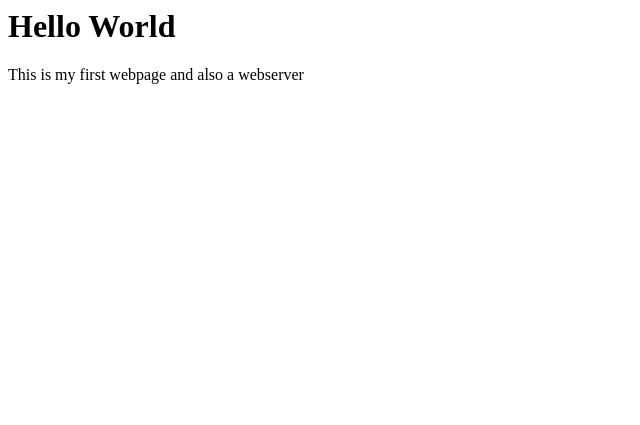
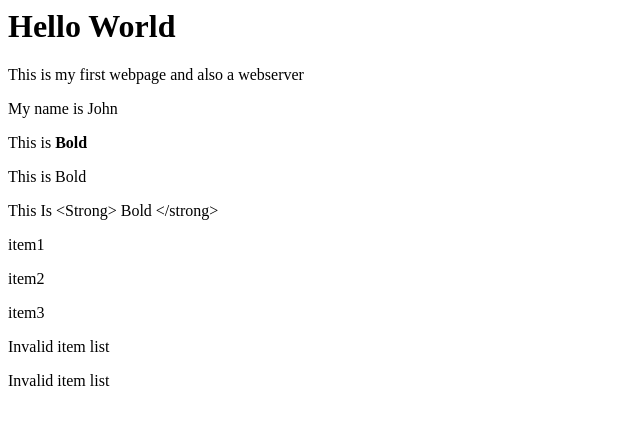
Before and after one commit to clickTwice26/flask_full, a Flask app: page / in a window 1280 px wide. Shown: the top 425 px of the page, without its empty margins (0-640 px from the left). Run offline with Flask 3, Linux system fonts and the light colour scheme.

Commit message:
class 2 completed

```diff
--- a/app.py
+++ b/app.py
@@ -1,19 +1,18 @@
 from flask import Flask, render_template, request, redirect
 
-
-
+tutorial_link="https://www.youtube.com/watch?v=0Qxtt4veJIc&list=PLCC34OHNcOtolz2Vd9ZSeSXWc8Bq23yEz"
 app = Flask(__name__) #helps find all of our files and directory
-
-
-
 # Create a route decorator
 
 @app.route("/")
 def index():
-    return render_template("index.html")
+    first_name = "John"
+    stuff = "This is <strong> Bold </strong>"
+    item_list = ["item1", "item2", "item3", 41, 41]
+    return render_template("index.html", first_name=first_name, stuff=stuff, item_list=item_list)
 @app.route("/user/<username>")
 def user(username):
-    return f"<h1>{username}</h2>"
+    return render_template("user.html", username=username)
 
 if __name__ == "__main__":
     app.run(debug=True)
--- a/templates/index.html
+++ b/templates/index.html
@@ -1,2 +1,15 @@
 <h1>Hello World</h1>
 <p>This is my first webpage and also a webserver</p>
+<p>My name is {{ first_name }}</p>
+<p>{{ stuff|safe }}</p>
+<p>{{ stuff|striptags }}</p>
+<p>{{ stuff|title }}</p>
+{% for i in  item_list%}
+    {% if i == 41 %}
+        <p>Invalid item list</p>
+    {% else %}
+        <p>{{ i }}</p>
+
+    {% endif %}
+
+{% endfor %}
```
Also changed, not shown: templates/user.html (added, +14 -0 lines).
